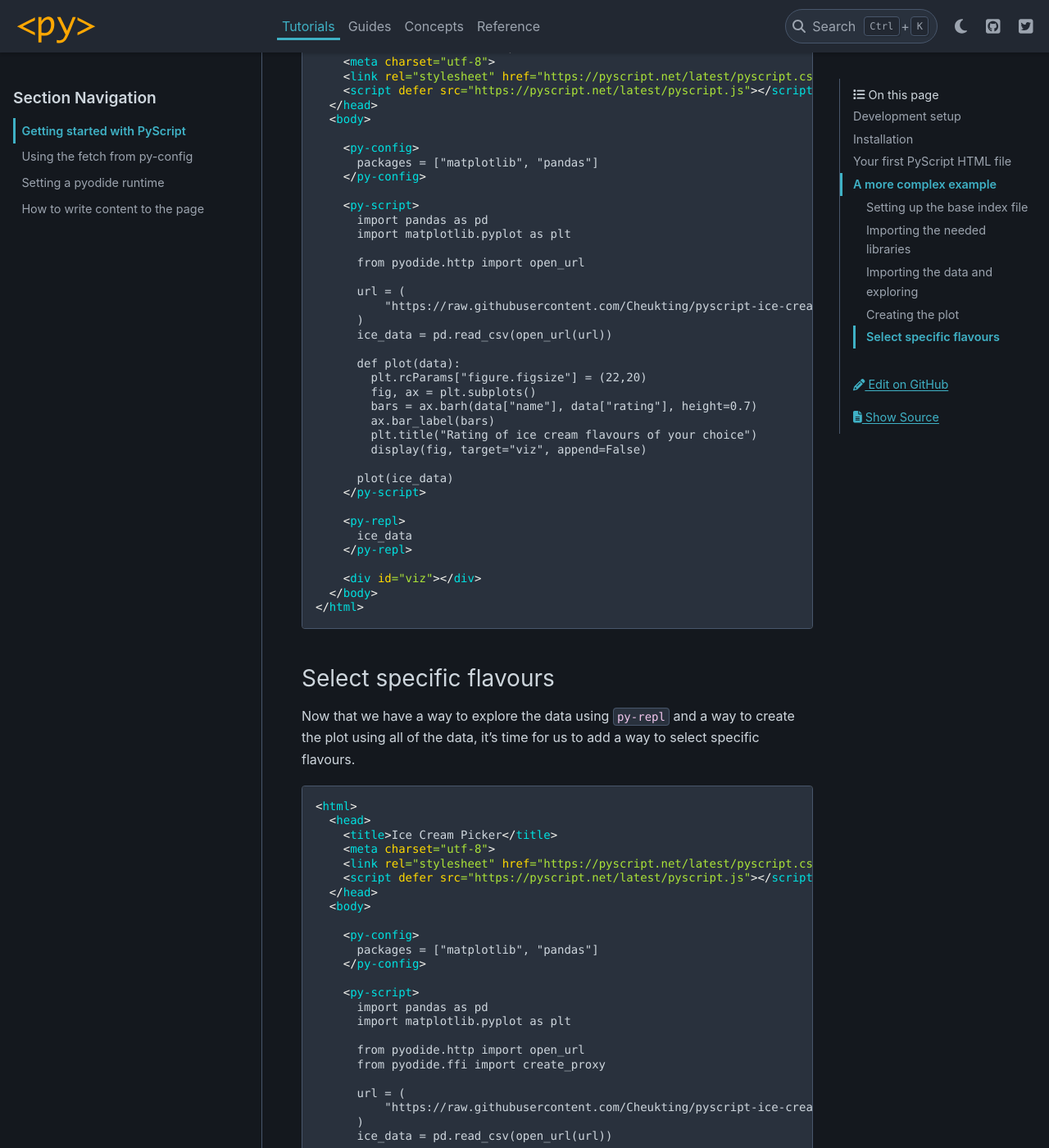
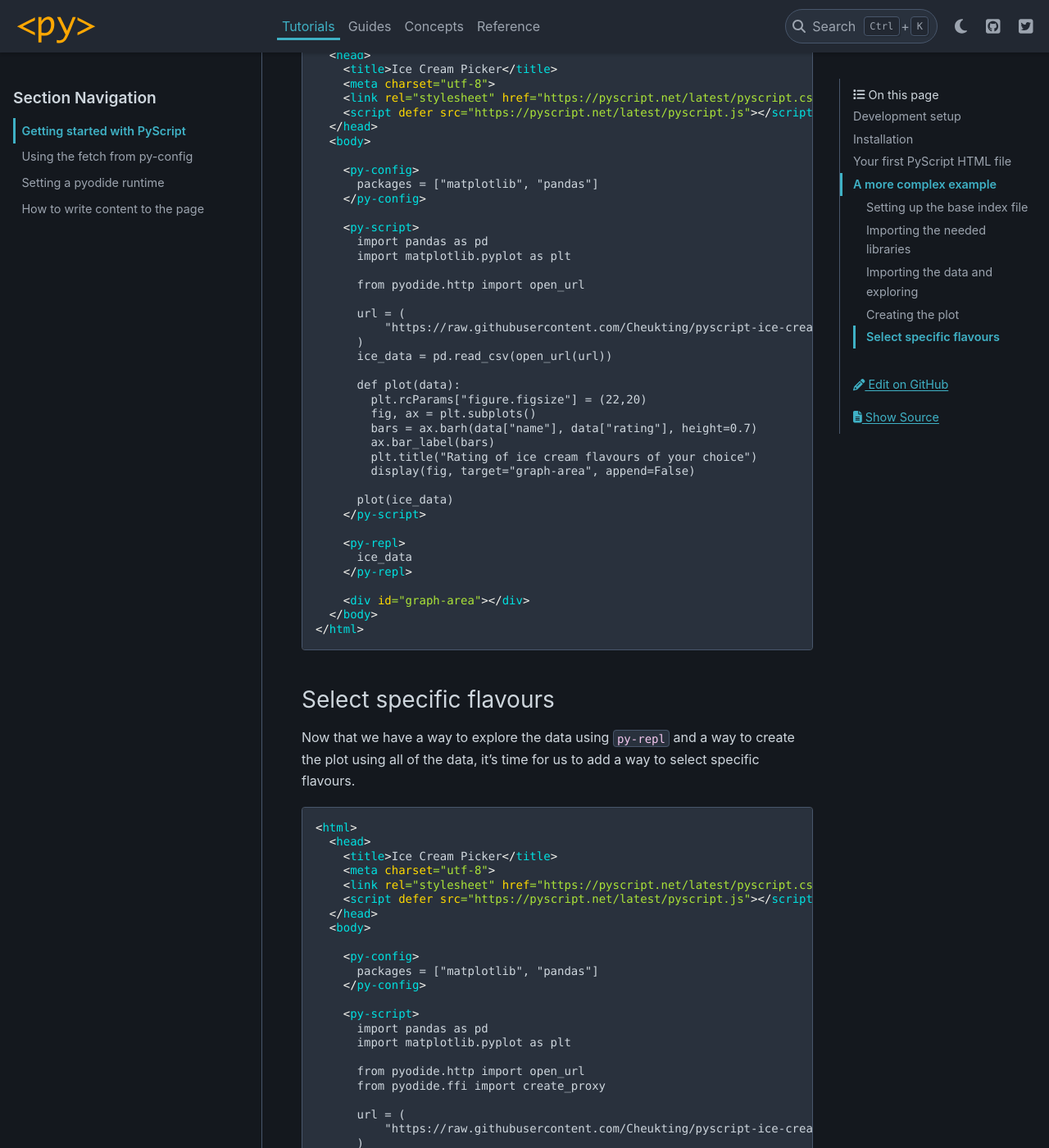
Before and after one commit to pyscript/pyscript, a Sphinx documentation site: the page built from docs/tutorials/getting-started.md, in a window 1280 px wide and 1400 px high, scrolled down 3386 px. Shown: the whole window at 82% size. Built offline with Sphinx 7.4.7 and the PyData theme 0.15.4, drawn with Linux system fonts in a browser that asks for light colours; some of the changed text lies outside the part shown.

Commit message:
Address Antonio's comments

````diff
--- a/docs/tutorials/getting-started.md
+++ b/docs/tutorials/getting-started.md
@@ -164,7 +164,7 @@
         bars = ax.barh(data["name"], data["rating"], height=0.7)
         ax.bar_label(bars)
         plt.title("Rating of ice cream flavours of your choice")
-        display(fig, target="viz", append=False)
+        display(fig, target="graph-area", append=False)
 
       plot(ice_data)
     </py-script>
@@ -173,7 +173,7 @@
       ice_data
     </py-repl>
 
-    <div id="viz"></div>
+    <div id="graph-area"></div>
   </body>
 </html>
 ```
@@ -217,7 +217,7 @@
           bars = ax.barh(data["name"], data["rating"], height=0.7)
           ax.bar_label(bars)
           plt.title("Rating of ice cream flavours of your choice")
-          display(fig, target="viz", append=False)
+          display(fig, target="graph-area", append=False)
 
       def select_flavour(event):
           for ele in flavour_elements:
@@ -262,7 +262,7 @@
       ice_data
     </py-repl>
 
-    <div id="viz"></div>
+    <div id="graph-area"></div>
   </body>
 </html>
 ```
````
Also changed, not shown: other parts of docs/tutorials/getting-started.md (+3 -3 lines), docs/reference/elements/py-config.md (+1 -1 lines).
